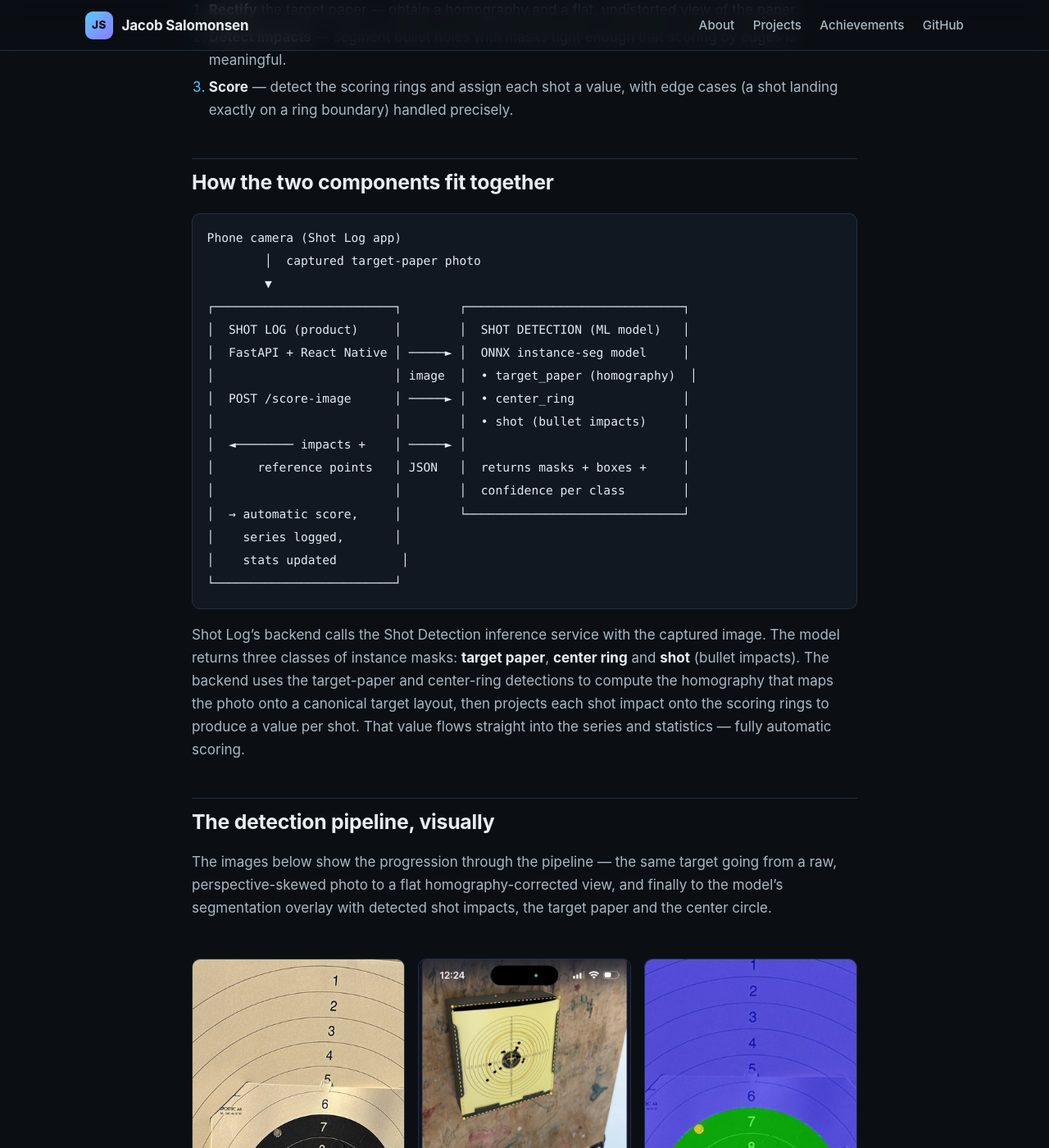
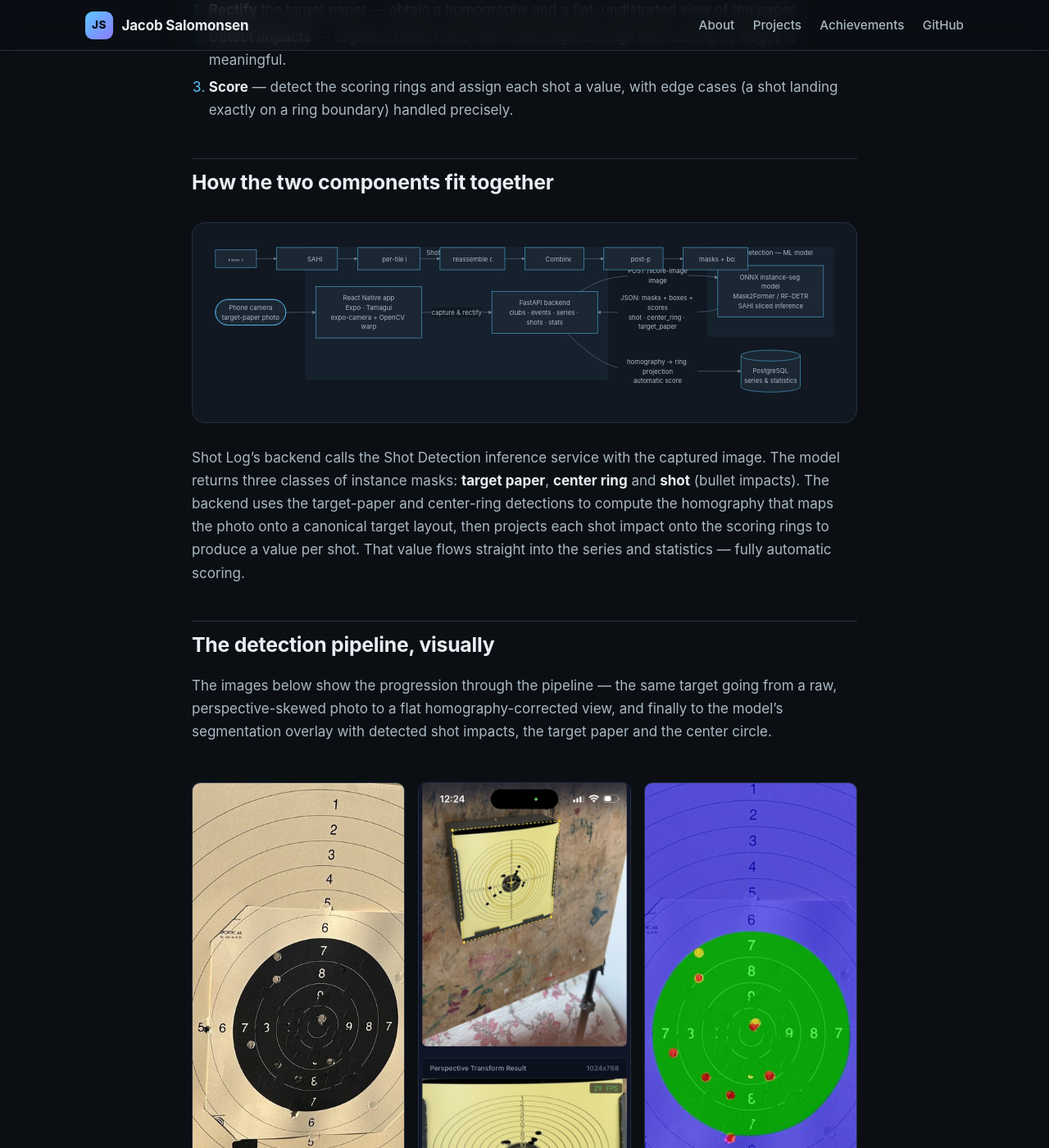
Before and after one commit to jiekebo/jiekebo.github.io, a Jekyll site: the page built from _projects/shot-log.md, in a window 1280 px wide and 1400 px high, scrolled down 1716 px. Shown: the whole window at 82% size. Built offline with Jekyll 4.4.1, drawn with Linux system fonts in a browser that asks for light colours; some of the changed text lies outside the part shown.

````diff
--- a/_layouts/default.html
+++ b/_layouts/default.html
@@ -18,5 +18,35 @@
       {{ content }}
     </main>
     {% include footer.html %}
+
+    {% if content contains "mermaid" %}
+    <script src="https://cdn.jsdelivr.net/npm/mermaid@11/dist/mermaid.min.js"></script>
+    <script>
+      mermaid.initialize({
+        startOnLoad: true,
+        theme: "base",
+        securityLevel: "loose",
+        themeVariables: {
+          darkMode: true,
+          background: "transparent",
+          fontFamily: '"Inter","Helvetica Neue",sans-serif',
+          primaryColor: "#1b2733",
+          primaryTextColor: "#e8eef4",
+          primaryBorderColor: "#5cc8ff",
+          secondaryColor: "#16202c",
+          secondaryTextColor: "#aab8c4",
+          secondaryBorderColor: "#8b7bff",
+          tertiaryColor: "#111821",
+          lineColor: "#76859a",
+          textColor: "#e8eef4",
+          edgeLabelBackground: "#111821",
+          clusterBkg: "rgba(92,200,255,0.05)",
+          clusterBorder: "#243040",
+          nodeBorder: "#5cc8ff"
+        },
+        flowchart: { curve: "basis", padding: 16 }
+      });
+    </script>
+    {% endif %}
   </body>
 </html>
--- a/_projects/shot-log.md
+++ b/_projects/shot-log.md
@@ -44,24 +44,30 @@
 
 ## How the two components fit together
 
-```
-Phone camera (Shot Log app)
-        │  captured target-paper photo
-        ▼
-┌─────────────────────────┐        ┌──────────────────────────────┐
-│  SHOT LOG (product)     │        │  SHOT DETECTION (ML model)   │
-│  FastAPI + React Native │ ─────► │  ONNX instance-seg model     │
-│                         │ image  │  • target_paper (homography)  │
-│  POST /score-image      │ ─────► │  • center_ring               │
-│                         │        │  • shot (bullet impacts)     │
-│  ◄──────── impacts +    │ ─────► │                              │
-│      reference points   │ JSON   │  returns masks + boxes +     │
-│                         │        │  confidence per class        │
-│  → automatic score,     │        └──────────────────────────────┘
-│    series logged,       │
-│    stats updated         │
-└─────────────────────────┘
-```
+<div class="diagram">
+<div class="mermaid">
+flowchart LR
+  CAM(["Phone camera<br/>target-paper photo"])
+
+  subgraph product["Shot Log — product"]
+    direction TB
+    RN["React Native app<br/>Expo · Tamagui<br/>expo-camera + OpenCV warp"]
+    API["FastAPI backend<br/>clubs · events · series · shots · stats"]
+    RN -->|"capture & rectify"| API
+  end
+
+  subgraph model["Shot Detection — ML model"]
+    ONNX["ONNX instance-seg model<br/>Mask2Former / RF-DETR<br/>SAHI sliced inference"]
+  end
+
+  DB[("PostgreSQL<br/>series & statistics")]
+
+  CAM --> RN
+  API -->|"POST /score-image<br/>image"| ONNX
+  ONNX -->|"JSON: masks + boxes + scores<br/>shot · center_ring · target_paper"| API
+  API -->|"homography → ring projection<br/>automatic score"| DB
+</div>
+</div>
 
 Shot Log's backend calls the Shot Detection inference service with the
 captured image. The model returns three classes of instance masks:
@@ -119,14 +125,16 @@
 strong teacher model, then distil and quantize it down to something that
 runs fast enough on-device or in the browser.
 
-<div class="arch">
-<span class="a-accent">raw image</span>
-   → <span class="a-key">SAHI-style slicing</span> (overlapping tiles, e.g. 384×384 @ 0.4 overlap)
-   → <span class="a-accent">per-tile inference</span> (Mask2Former / RF-DETR)
-   → per-class confidence maps reassembled into the full image
-   → <span class="a-key">CombineStrategy</span> stitches overlapping tile predictions
-   → <span class="a-accent">post_process_instance_segmentation</span>
-   → masks + boxes + scores for {shot, center_ring, target_paper}
+<div class="diagram">
+<div class="mermaid">
+flowchart LR
+  A["raw image"] --> B["SAHI slicing<br/>384×384 @ 0.4 overlap"]
+  B --> C["per-tile inference<br/>Mask2Former / RF-DETR"]
+  C --> D["reassemble confidence maps<br/>into full image"]
+  D --> E["CombineStrategy<br/>stitch overlapping tiles"]
+  E --> F["post-process<br/>instance segmentation"]
+  F --> G["masks + boxes + scores<br/>shot · center_ring · target_paper"]
+</div>
 </div>
 
 **Training.** Models are trained as `LightningModule`s on tiled COCO
--- a/assets/css/style.css
+++ b/assets/css/style.css
@@ -439,6 +439,11 @@
 .figure img { border-radius: 12px; border: 1px solid var(--border); box-shadow: var(--shadow); }
 .figure figcaption { color: var(--text-muted); font-size: 0.88rem; margin-top: 0.6rem; text-align: center; }
 
+/* Full-width cover figure */
+.cover-figure { margin: 2rem 0; }
+.cover-figure img { border-radius: 12px; border: 1px solid var(--border); box-shadow: var(--shadow); width: 100%; }
+.cover-figure figcaption { color: var(--text-muted); font-size: 0.88rem; margin-top: 0.6rem; text-align: center; }
+
 /* Pipeline strip */
 .pipeline { display: grid; grid-template-columns: repeat(3, 1fr); gap: 1rem; margin: 2rem 0; }
 .pipeline figure { margin: 0; }
@@ -467,6 +472,14 @@
 .arch .a-accent { color: var(--accent); }
 .arch .a-key { color: var(--good); }
 
+/* Mermaid diagram */
+.diagram {
+  background: var(--bg-soft); border: 1px solid var(--border);
+  border-radius: var(--radius); padding: 1.6rem 1.5rem;
+  margin: 1.75rem 0; overflow-x: auto; text-align: center;
+}
+.diagram .mermaid { display: inline-block; min-width: 100%; }
+
 /* Callout */
 .callout {
   display: flex; gap: 0.8rem; align-items: flex-start;
````
Also changed, not shown: _projects/indoor-environment.md (added, +299 -0 lines), assets/projects/indoor-environment/humidity-chart.jpg (added), assets/projects/shot-log/club_activity.png (added), assets/projects/shot-log/series_details.png (added), assets/projects/shot-log/statistics.png (added).
